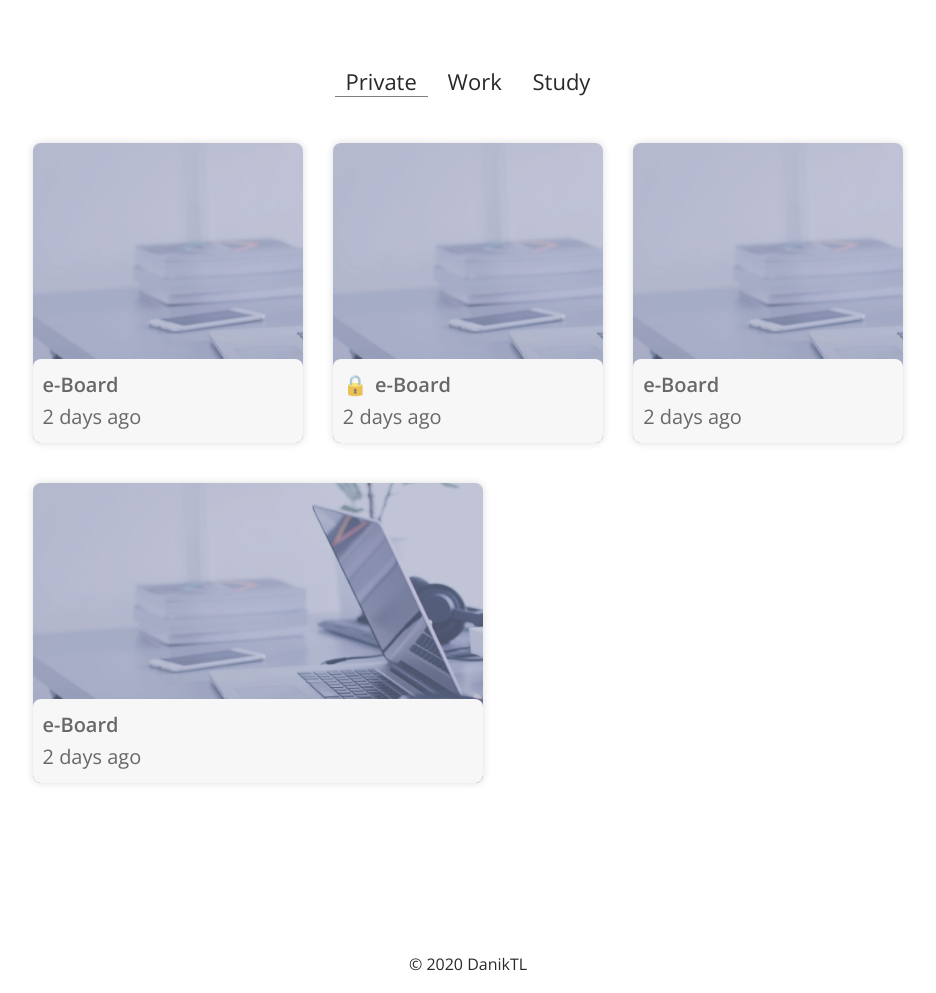
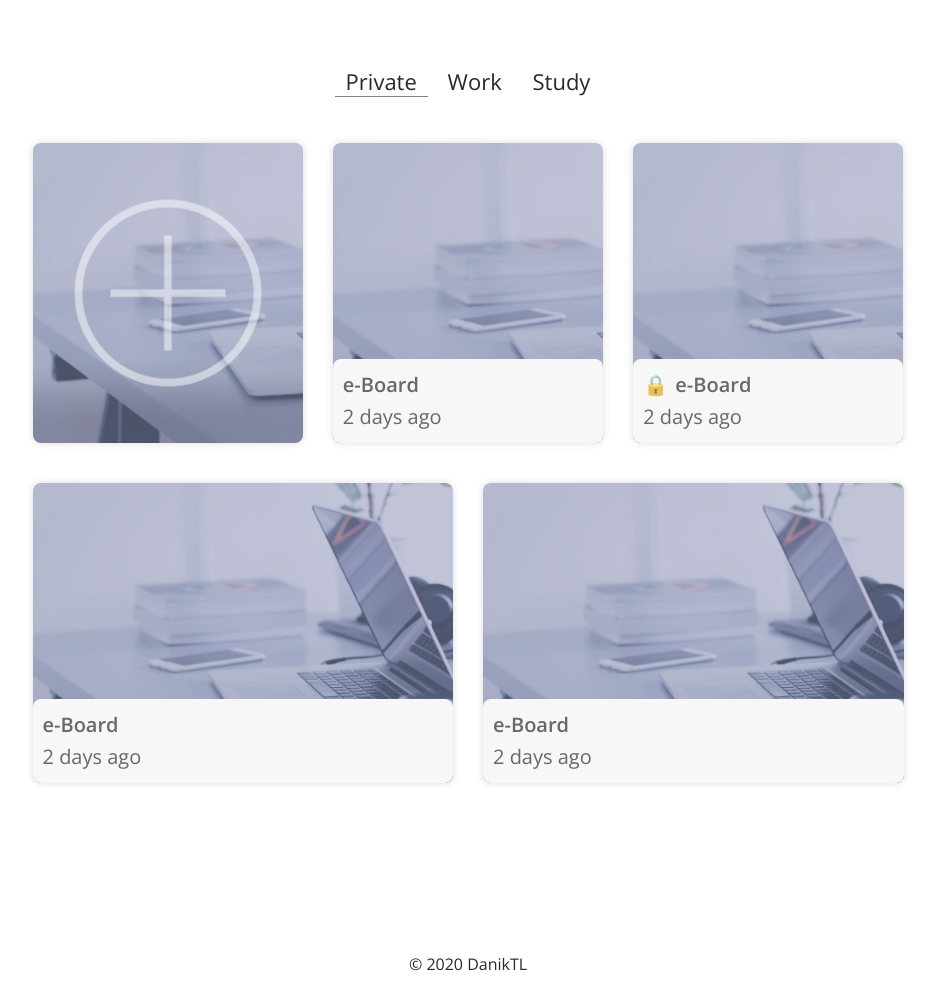
Before and after one commit to danoctua/flask-portfolio-legacy, a Flask app: page /projects in a window 1280 px wide. Shown: the part 426-1419 px from the top of the page, without its empty margins (172-1108 px from the left). Run offline with Flask 2, Linux system fonts and the light colour scheme; parts of the project's set-up code (start-up, migrations or seed data) failed here and were passed over; some libraries are stand-ins or nearby versions.

Commit message:
styles update

```diff
--- a/app/__init__.py
+++ b/app/__init__.py
@@ -20,6 +20,8 @@
 dotenv_path = os.path.join(os.path.dirname(__file__), os.pardir, '.flaskenv')
 load_dotenv(dotenv_path)
 
+
+media_version = "1.0.1"
 
 
 app = Flask(__name__)
--- a/app/routes.py
+++ b/app/routes.py
@@ -1,4 +1,4 @@
-from app import app
+from app import app, media_version
 from flask import render_template, flash, redirect, url_for, request, abort, g, make_response, jsonify
 from werkzeug.urls import url_parse
 from app.forms import *
@@ -14,6 +14,7 @@
 import hashlib
 import hmac
 import base64
+
 # import telegram
 
 #
@@ -85,6 +86,7 @@
 
 pages = {'/': 'About me', 'studies': 'Studies', 'projects': 'Projects', 'contact': 'Contact'}
 
+
 # FIXME: replace by login required
 # @app.before_request
 # def before_request_callback():
@@ -93,7 +95,7 @@
 
 @app.context_processor
 def inject_vars():
-    return dict(PAGES=pages)
+    return dict(PAGES=pages, media_version=media_version)
 
 
 @app.route('/')
@@ -125,16 +127,24 @@
     #         elif 'remove-teacher' in req.keys():
     #             removeTeacher(req['remove-teacher'], app_session=session)
     # notification = checkNotification(session)
-    TITLES = ['mgr', 'inż.', 'prof. zw. dr hab. inż.', 'dr inż.', 'dr hab. inż.', 'mgr inż.', 'dr', 'prof. dr hab.', 'prof. dr hab. inż.']
-    FACULTIES = ['FC','FA', 'FCEE', 'FMEM', 'FET', 'FET', 'FTP', 'FTE', 'FEM', 'FCT', 'CJiK']
+    TITLES = ['mgr', 'inż.', 'prof. zw. dr hab. inż.', 'dr inż.', 'dr hab. inż.', 'mgr inż.', 'dr', 'prof. dr hab.',
+              'prof. dr hab. inż.']
+    FACULTIES = ['FC', 'FA', 'FCEE', 'FMEM', 'FET', 'FET', 'FTP', 'FTE', 'FEM', 'FCT', 'CJiK']
     teachers = []
     subjects = []
-    return render_template('studies.html', current_function='studies', current='studies', teachers=teachers, subjects=subjects, TITLES=TITLES, FACULTIES=FACULTIES)
+    return render_template('studies.html', current_function='studies', current='studies', teachers=teachers,
+                           subjects=subjects, TITLES=TITLES, FACULTIES=FACULTIES)
 
 
 @app.route('/projects')
 def projects_page():
     return render_template('projects.html', current_function='projects')
+
+
+@app.route('/projects/<category>/add')
+@login_required
+def add_project_page(category):
+    return render_template("project/add.html")
 
 
 @app.route('/projects/<int:project_id>')
--- a/app/static/style.css
+++ b/app/static/style.css
@@ -1049,6 +1049,25 @@
   flex: 1;
 }
 
+.project-item-bg-new {
+  position: relative;
+}
+
+.project-item-bg-new:after {
+  content: " ";
+  position: absolute;
+  width: 100%;
+  height: 100%;
+  background-image: url("new.png");
+  background-size: contain;
+  background-repeat: no-repeat;
+  padding: 20px;
+  box-sizing: border-box;
+  background-origin: content-box;
+  background-position: center;
+  filter: invert(1) opacity(0.5);
+}
+
 .project-item-header {
   background-color: var(--secondary-bg-color);
   color: var(--primary-text-color);
--- a/app/static/style.scss
+++ b/app/static/style.scss
@@ -223,7 +223,7 @@
 .nav-link {
   border: none;
   display: block;
-  text-decoration: none!important;
+  text-decoration: none !important;
   cursor: pointer;
 }
 
@@ -677,7 +677,6 @@
   display: block;
   animation: .5s appear;
 }
-
 
 
 .login-close {
@@ -1117,11 +1116,30 @@
   -webkit-box-shadow: 0px 0px 9px 0px rgba(0, 0, 0, .2);
   -moz-box-shadow: 0px 0px 9px 0px rgba(0, 0, 0, .2);
   box-shadow: 0px 0px 9px 0px rgba(0, 0, 0, .2);
-  text-decoration: none!important;
+  text-decoration: none !important;
 }
 
 .project-item-bg-image {
   flex: 1;
+}
+
+.project-item-bg-new {
+  position: relative;
+}
+
+.project-item-bg-new:after {
+  content: " ";
+  position: absolute;
+  width: 100%;
+  height: 100%;
+  background-image: url("new.png");
+  background-size: contain;
+  background-repeat: no-repeat;
+  padding: 20px;
+  box-sizing: border-box;
+  background-origin: content-box;
+  background-position: center;
+  filter: invert(1) opacity(0.5);
 }
 
 .project-item-header {
--- a/app/templates/base.html
+++ b/app/templates/base.html
@@ -33,9 +33,9 @@
         }
     </style>
 
-    <script src="{{ url_for('static', filename='actions.js') }}?v={{ version }}"
+    <script src="{{ url_for('static', filename='actions.js') }}?v={{ media_version }}"
             type="application/javascript"></script>
-    <link rel="stylesheet" href="{{ url_for('static', filename='style.css') }}?v={{ version }}" type="text/css">
+    <link rel="stylesheet" href="{{ url_for('static', filename='style.css') }}?v={{ media_version }}" type="text/css">
     <script src="https://cdnjs.cloudflare.com/ajax/libs/jquery/3.4.1/jquery.min.js" charset="utf-8"></script>
 
     {% block script_include %}
--- a/app/templates/projects.html
+++ b/app/templates/projects.html
@@ -23,6 +23,11 @@
 
     <div class="tab-pan" id="tab-pan-private">
         <div class="project-items-container">
+            <div class="project-item-wrapper">
+                <a class="project-item" href="{{ url_for("add_project_page", category="private") }}">
+                    <div class="project-item-bg-image project-item-bg-new"></div>
+                </a>
+            </div>
             <div class="project-item-wrapper">
                 <a class="project-item" href="{{ url_for("project_page", project_id=1) }}">
                     <div class="project-item-bg-image"></div>
@@ -80,9 +85,12 @@
         </div>
     </div>
     <div class="tab-pan" id="tab-pan-work">
-        <button class="btn-block">Add new</button>
-
         <div class="project-items-container">
+            <div class="project-item-wrapper">
+                <a class="project-item" href="{{ url_for("add_project_page", category="work") }}">
+                    <div class="project-item-bg-image project-item-bg-new"></div>
+                </a>
+            </div>
             <div class="project-item-wrapper">
                 <a class="project-item" href="{{ url_for("project_page", project_id=1) }}">
                     <div class="project-item-bg-image"></div>
@@ -99,7 +107,11 @@
         </div>
     </div>
     <div class="tab-pan" id="tab-pan-study">
-
+        <div class="project-item-wrapper">
+                <a class="project-item" href="{{ url_for("add_project_page", category="study") }}">
+                    <div class="project-item-bg-image project-item-bg-new"></div>
+                </a>
+            </div>
     </div>
 
 
```
Also changed, not shown: 1 other file.
